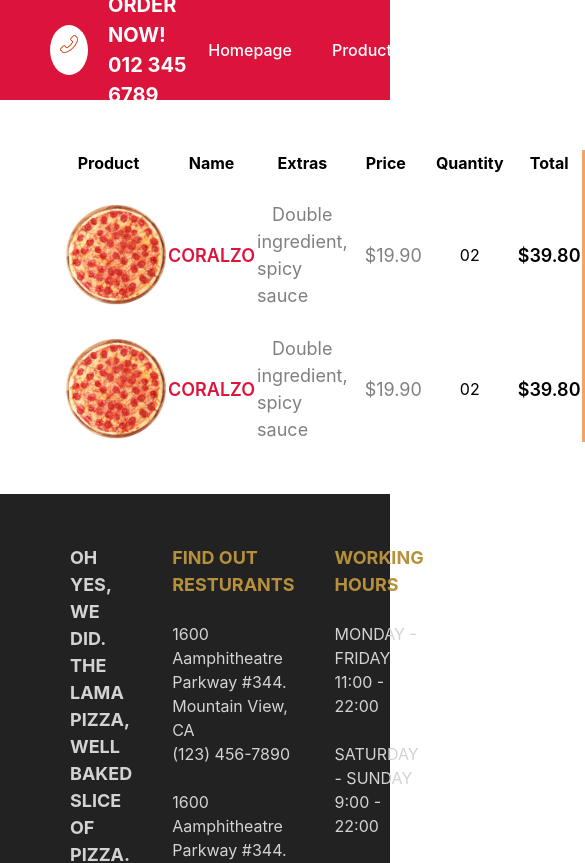
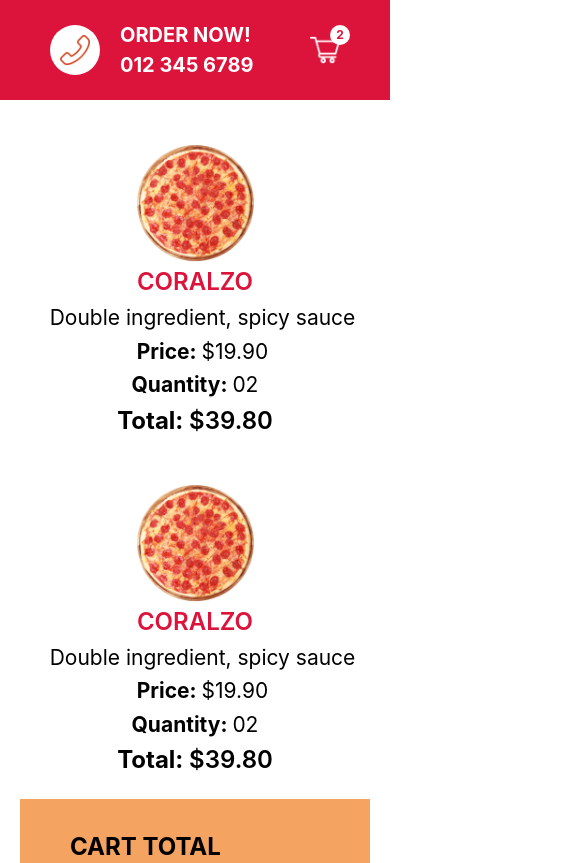
Before and after one commit to Chipsii/food-website, a Next.js app: page /cart in a window 390 px wide. Shown: the top 863 px of the page, 585 px wide, since content can reach past the window. Built offline with nearby package versions, Linux system fonts and the light colour scheme.

Commit message:
next is api

```diff
--- a/components/Footer.jsx
+++ b/components/Footer.jsx
@@ -11,7 +11,8 @@
         <div className={styles.card}>
           <h2 className={styles.motto}>
             OH YES, WE DID. THE LAMA PIZZA, WELL BAKED SLICE OF PIZZA.
-          </h2>
+          </h2>{" "}
+          <br />
         </div>
         <div className={styles.card}>
           <h1 className={styles.title}>FIND OUT RESTURANTS</h1>
@@ -32,7 +33,8 @@
             1600 Aamphitheatre Parkway #344.
             <br /> Mountain View, CA
             <br /> (123) 456-7890
-          </p>
+          </p>{" "}
+          <br />
         </div>
         <div className={styles.card}>
           <h1 className={styles.title}>WORKING HOURS</h1>
--- a/components/PizzaList.jsx
+++ b/components/PizzaList.jsx
@@ -6,8 +6,7 @@
     <div className={styles.container}>
       <h1 className={styles.title}>ZE BEST PIZZA IN TOWN</h1>
       <p className={styles.desc}>
-        Dont put pineapple in pizza, or the pizza monster will hunt you, like
-        your dad hunts your mum when she is breaking ze spaghetti.
+        Dont put pineapple in pizza, or the pizza monster will hunt you...
       </p>
       <div className={styles.wrapper}>
         <PizzaCard />
--- a/pages/orders/[id].jsx
+++ b/pages/orders/[id].jsx
@@ -14,13 +14,13 @@
       <div className={styles.left}>
         <div className={styles.row}>
           <table className={styles.table}>
-            <tr className={styles.tr}>
+            <tr className={styles.trTitle}>
               <th>Order ID</th>
               <th>Customer</th>
               <th>Address</th>
               <th>Total</th>
             </tr>
-            <tr>
+            <tr className={styles.tr}>
               <td>
                 <span className={styles.id}>#123123432</span>
               </td>
--- a/styles/Cart.module.css
+++ b/styles/Cart.module.css
@@ -81,3 +81,65 @@
   margin-top: 20px;
   background-color: crimson;
 }
+
+@media screen and (max-width: 480px) {
+  .container{
+    flex-direction: column;
+    padding: 20px;
+  }
+
+  .table{
+    display: flex;
+    flex-direction: column;
+    align-items: center;
+    justify-content: center;
+    margin: auto;
+  }
+
+  .imgContainer{
+    width: 30vw;
+    height: 30vw;
+    margin: 0;
+  }
+
+  .trTitle{
+    display: none;
+  }
+
+  .tr{
+    display: flex;
+    flex-direction: column;
+    align-items: center;
+    justify-content: center;
+    margin-bottom: 20px;
+  }
+
+  .name, .total{
+    font-size: 24px;
+  }
+
+  .extras, .price, .quantity{
+    font-size: 21px;
+    color: black;
+  }
+
+  .price::before{
+    content: "Price: ";
+    font-weight: bold;
+    color: black;
+  }
+
+  .quantity::before{
+    content: "Quantity: ";
+    font-weight: bold;
+  }
+
+  .total::before{
+    content: "Total: ";
+    font-weight: bold;
+  }
+
+  .wrapper{
+    width: 100%;
+  }
+}
--- a/styles/Featured.module.css
+++ b/styles/Featured.module.css
@@ -27,3 +27,9 @@
   height: 100%;
   position: relative;
 }
+
+@media screen and (max-width: 480px) {
+  .container {
+    height: 50vh;
+  }
+}
--- a/styles/Footer.module.css
+++ b/styles/Footer.module.css
@@ -36,3 +36,27 @@
   font-weight: bold;
   font-size: 18px;
 }
+
+@media screen and (max-width: 480px) {
+
+  .container{
+    height: auto;
+    text-align: center;
+  }
+
+  .item:first-child {
+    display: none;
+  }
+
+  .item{
+    flex-direction: column;
+  }
+
+  .title{
+    font-size: 30px;
+  }
+
+  .text{
+    font-size: 18px;
+  }
+}
--- a/styles/Navbar.module.css
+++ b/styles/Navbar.module.css
@@ -80,3 +80,15 @@
     font-weight: bold;
     color: crimson;
 }
+
+@media screen and (max-width: 480px) {
+    .item:nth-child(2) {
+        display: none;
+    }
+
+    .item:nth-child(1) {
+        flex: 3;
+        padding-top: 10px;
+        display:contents;
+    }
+}
--- a/styles/Order.module.css
+++ b/styles/Order.module.css
@@ -83,3 +83,57 @@
   margin-top: 20px;
   cursor: not-allowed;
 }
+
+@media screen and (max-width: 480px) {
+  .container {
+    flex-direction: column;
+  }
+
+  .trTitle{
+    display: none;
+  }
+
+  .tr{
+    display: flex;
+    flex-direction: column;
+    align-items: center;
+    justify-content: center;
+    font-size: 20px;
+  }
+
+  .id::before{
+    content: "Order ID: ";
+    font-weight: bold;
+  }
+
+  .name::before{
+    content: "Customer: ";
+    font-weight: bold;
+  }
+
+  .address::before{
+    content: "Address: ";
+    font-weight: bold;
+  }
+
+  .total::before{
+    content: "Customer: ";
+    font-weight: bold;
+  }
+
+  .row:last-child {
+    width: 100%;
+    margin-bottom: 15px;
+    flex-direction: column;
+    align-self:center;
+    justify-content:center;
+  }
+
+  .done, .undone, .inProgress {
+    margin-bottom: 20px;
+  }
+
+  .wrapper{
+    width: 100%;
+  }
+}
--- a/styles/PizzaCard.module.css
+++ b/styles/PizzaCard.module.css
@@ -25,3 +25,17 @@
     text-align: center;
     color: #777;
 }
+
+@media screen and (max-width: 480px) {
+  .container {
+    width: 100%;
+  }
+
+  .title{
+    font-size: 30px;
+  }
+
+  .price, .desc{
+    font-size: 24px;
+  }
+}
--- a/styles/PizzaList.module.css
+++ b/styles/PizzaList.module.css
@@ -27,3 +27,15 @@
     padding: 20px;
     text-shadow: 2px 2px 2px #ccc;
 }
+
+@media screen and (max-width: 480px) {
+    .title {
+        text-align: center;
+    }
+
+    .desc {
+        text-align: center;
+        width: 90%;
+    }
+
+}
--- a/styles/Product.module.css
+++ b/styles/Product.module.css
@@ -119,3 +119,38 @@
     font-weight: 500;
     cursor: pointer;
 }
+
+@media screen and (max-width: 480px) {
+    .container{
+        height: auto;
+        text-align: center;
+        flex-direction: column;
+    }
+
+    .imgContainer{
+        width: 70vw;
+        height: 70vw;
+        margin-top: 20px;
+    }
+
+    .title{
+        margin: 5px;
+    }
+
+    .sizes{
+        width: 100%;
+        padding: 0px 20px;
+    }
+
+    .ingredients{
+        flex-direction: column;
+    }
+
+    .option{
+        margin: 10px;
+    }
+
+    .checkbox{
+      margin-right: 5px;
+    }
+}
```
